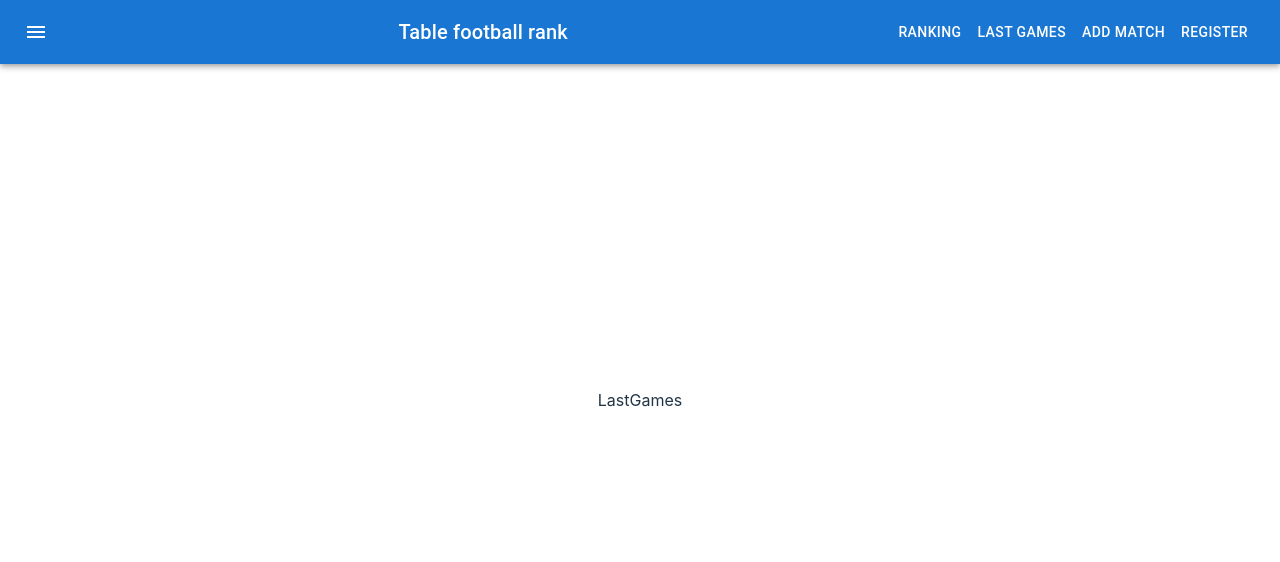
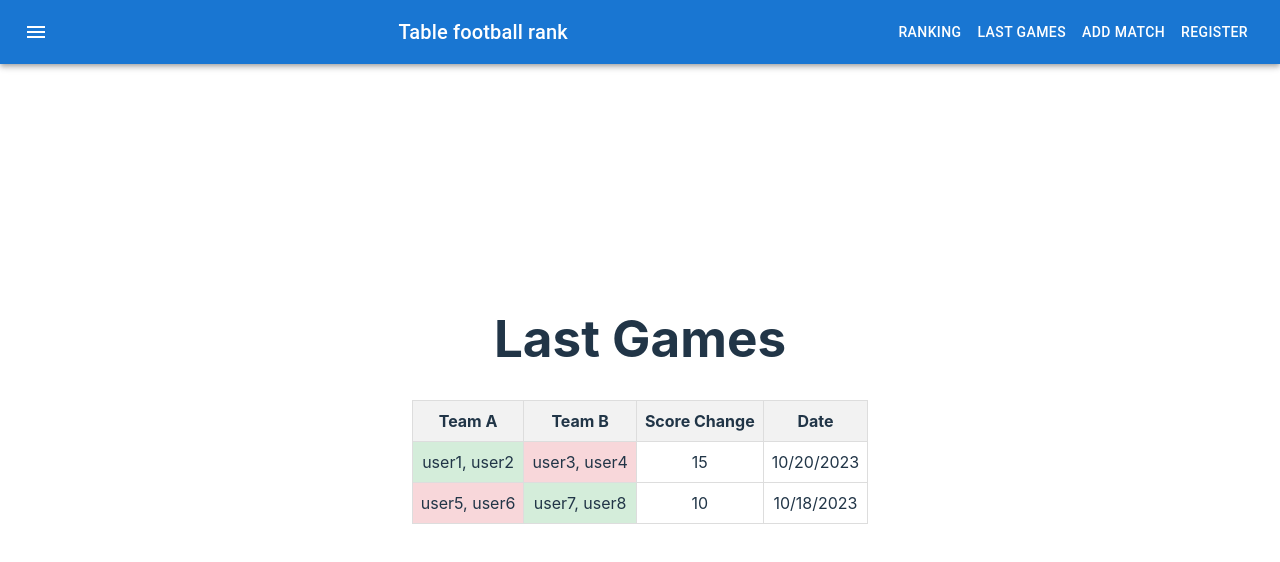
Before and after one commit to gebalajerzy/table-football, a React (Vite) app: page /last-games in a window 1280 px wide. Shown: the top 562 px of the page. Built offline with nearby package versions, Linux system fonts and the light colour scheme; the HTML template or start-up script is replaced by a standard one.

Commit message:
feat: add first version of last-games page (with mocked data)

```diff
--- a/package.json
+++ b/package.json
@@ -16,7 +16,8 @@
     "@mui/material": "^6.1.5",
     "react": "^18.3.1",
     "react-dom": "^18.3.1",
-    "react-router-dom": "^6.27.0"
+    "react-router-dom": "^6.27.0",
+    "types": "^0.1.1"
   },
   "devDependencies": {
     "@eslint/js": "^9.13.0",
--- /dev/null
+++ b/src/service/game.service.ts
@@ -0,0 +1,24 @@
+import { Game } from '../types/Game'
+
+export const fetchLastGames = async (): Promise<Game[]> => {
+    // Simulate a delay to mock an HTTP request
+    await new Promise(resolve => setTimeout(resolve, 500));
+
+    return [
+        {
+            teamA: ['user1', 'user2'],
+            teamB: ['user3', 'user4'],
+            winner: 'teamA',
+            scoreChange: 15,
+            date: '2023-10-20T14:48:00.000Z',
+        },
+        {
+            teamA: ['user5', 'user6'],
+            teamB: ['user7', 'user8'],
+            winner: 'teamB',
+            scoreChange: 10,
+            date: '2023-10-18T09:30:00.000Z',
+        },
+        // Add more mock matches as needed
+    ];
+};
--- /dev/null
+++ b/src/types/Game.ts
@@ -0,0 +1,7 @@
+export interface Game {
+    teamA: string[];
+    teamB: string[];
+    winner: 'teamA' | 'teamB';
+    scoreChange: number;
+    date: string;  // New date field in ISO format
+}
--- /dev/null
+++ b/src/views/Games/LastGames/LastGames.css
@@ -0,0 +1,24 @@
+table {
+    width: 100%;
+    border-collapse: collapse;
+    margin-top: 20px;
+}
+
+th, td {
+    border: 1px solid #ddd;
+    padding: 8px;
+    text-align: center;
+}
+
+th {
+    background-color: #f2f2f2;
+}
+
+/* Background colors for winners and losers */
+.team-winner {
+    background-color: #d4edda; /* Light green */
+}
+
+.team-loser {
+    background-color: #f8d7da; /* Light red */
+}
--- a/src/views/Games/LastGames/LastGames.tsx
+++ b/src/views/Games/LastGames/LastGames.tsx
@@ -1,7 +1,44 @@
+import React, { useEffect, useState } from "react";
+import { Game } from "../../../types/Game.ts";
+import { fetchLastGames } from "../../../service/game.service.ts";
+import './LastGames.css';
 
-export const LastGames = () => {
+export const LastGames: React.FC = () => {
+
+  const [games, setGames] = useState<Game[]>([]);
+
+  useEffect(() => {
+    const loadGames = async () => {
+      const data = await fetchLastGames();
+      setGames(data);
+    };
+
+    loadGames();
+  }, []);
 
   return (
-    <div>LastGames</div>
+      <div>
+        <h1>Last Games</h1>
+        <table>
+          <thead>
+          <tr>
+            <th>Team A</th>
+            <th>Team B</th>
+            <th>Score Change</th>
+            <th>Date</th>
+          </tr>
+          </thead>
+          <tbody>
+          {games.map((match, index) => (
+              <tr key={index}>
+                <td className={match.winner === 'teamA' ? 'team-winner' : 'team-loser'}>{match.teamA.join(', ')}</td>
+                <td className={match.winner === 'teamB' ? 'team-winner' : 'team-loser'}>{match.teamB.join(', ')}</td>
+                <td>{match.scoreChange}</td>
+                <td>{new Date(match.date).toLocaleDateString()}</td> {/* Format Date */}
+              </tr>
+          ))}
+          </tbody>
+        </table>
+      </div>
   );
 };
```
Also changed, not shown: 1 other file (tests, documents, lock files or other folders).
